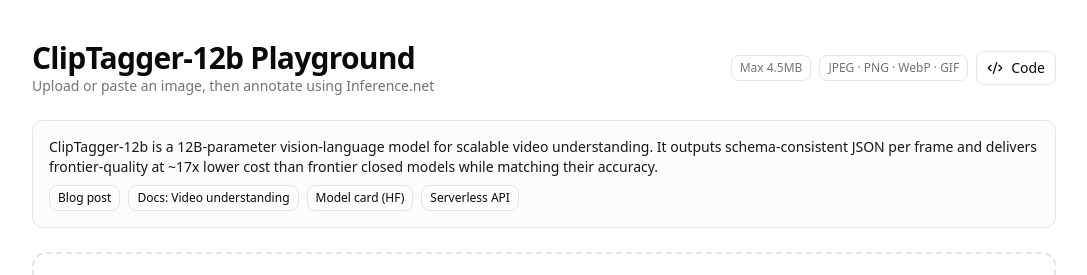
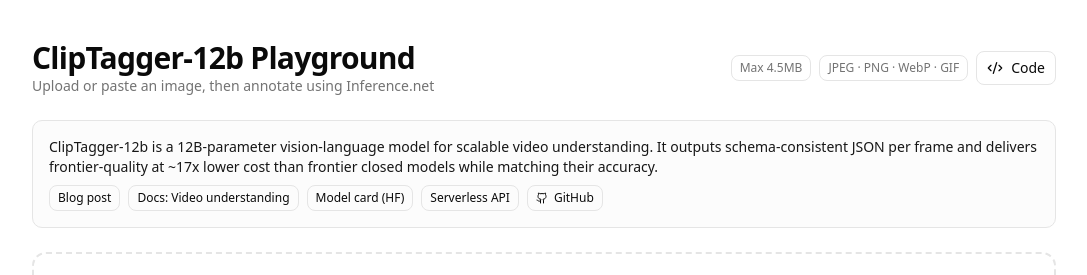
Before and after one commit to context-labs/performative-male, a Next.js app: page / in a window 1280 px wide. Shown: the top 275 px of the page, without its empty margins (96-1183 px from the left). Built offline with nearby package versions, Linux system fonts and the light colour scheme.

Commit message:
github link

```diff
--- a/components/ModelIntro.tsx
+++ b/components/ModelIntro.tsx
@@ -1,5 +1,6 @@
 "use client";
 
+import { Github } from "lucide-react";
 import Link from "next/link";
 
 export function ModelIntro() {
@@ -44,6 +45,15 @@
         >
           Serverless API
         </Link>
+        <Link
+          href="https://github.com/context-labs/cliptagger-playground?tab=readme-ov-file#how-it-works"
+          target="_blank"
+          rel="noopener noreferrer"
+          className="inline-flex items-center gap-1.5 rounded-md border px-2 py-1 hover:bg-accent"
+        >
+          <Github className="size-3" />
+          GitHub
+        </Link>
       </div>
     </div>
   );
```
